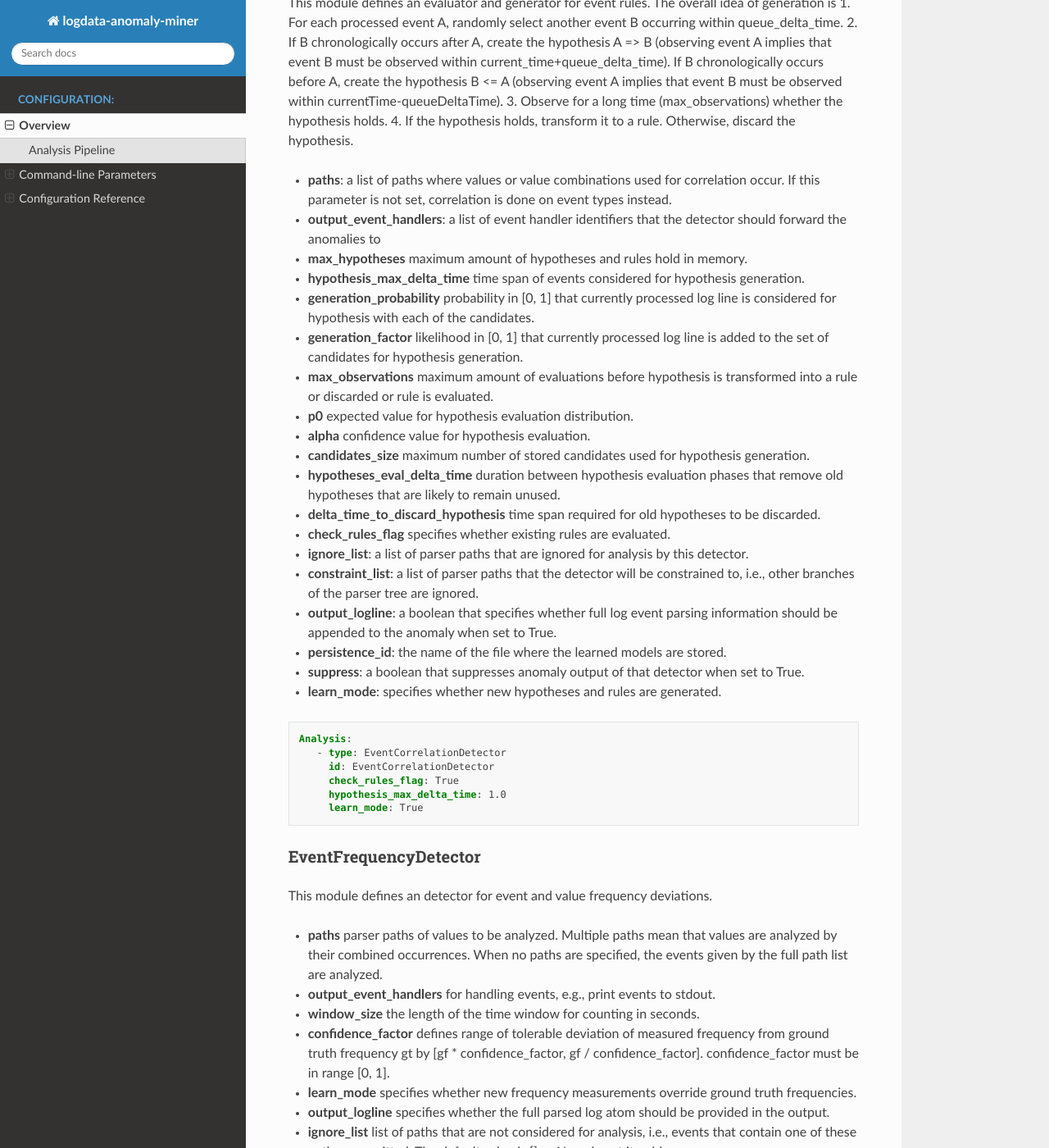
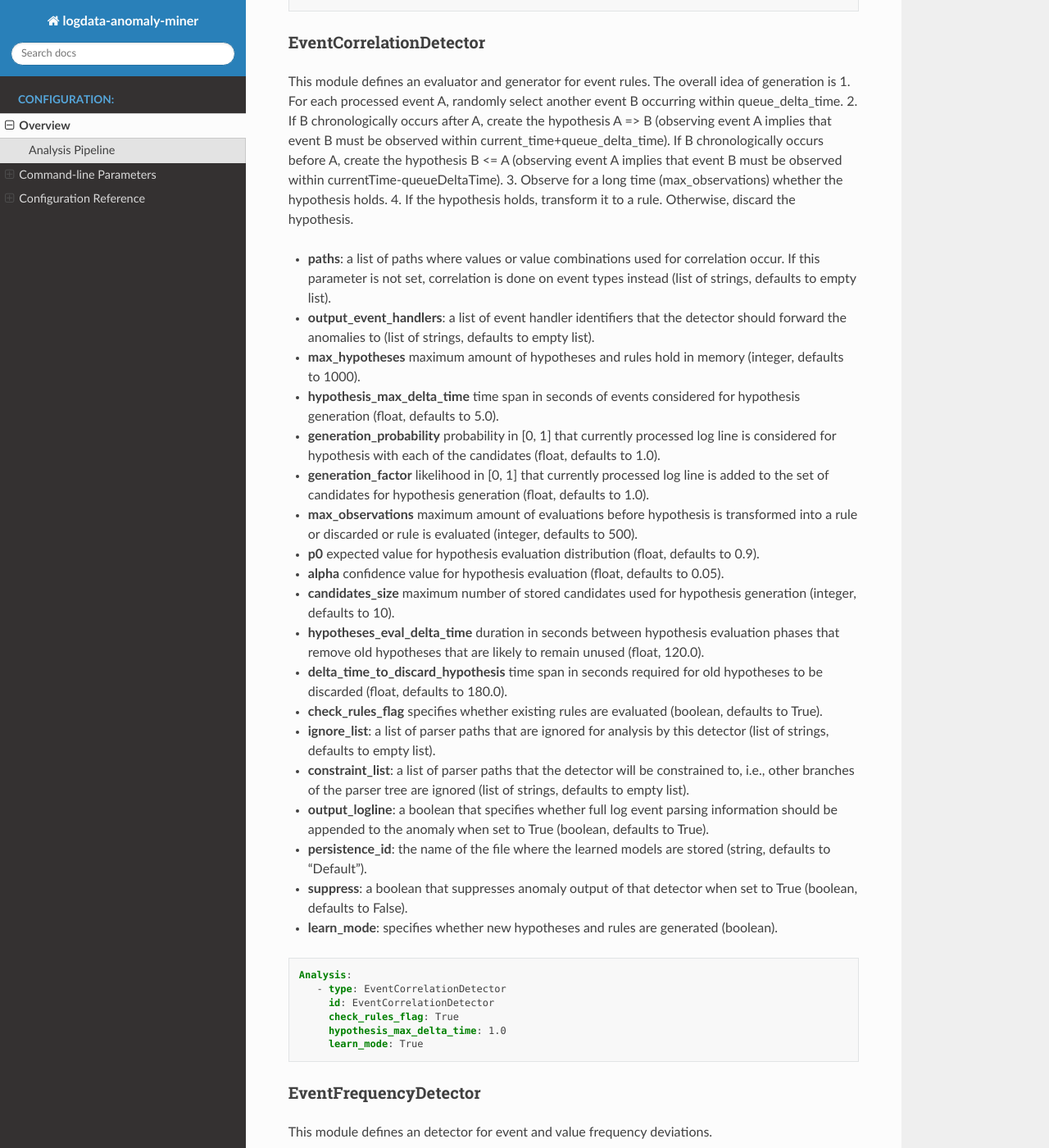
Before and after one commit to ait-aecid/logdata-anomaly-miner, a Sphinx documentation site: the page built from docs/CONFIGURATION.rst, in a window 1280 px wide and 1400 px high, scrolled down 26130 px. Shown: the whole window at 82% size. Built offline with Sphinx 7.4.7 and the Read the Docs theme 2.0.0, drawn with Linux system fonts in a browser that asks for light colours; pages that are not in the unit, such as notebooks, are missing from menus; some of the changed text lies outside the part shown.

Commit message:
Add param data type and default value

```diff
--- a/docs/CONFIGURATION.rst
+++ b/docs/CONFIGURATION.rst
@@ -1205,10 +1205,10 @@ AllowlistViolationDetector
 
 This module defines a detector for log atoms not matching any allowlisted rule.
 
-* **allowlist_rules**: list of rules executed in same way as inside Rules.OrMatchRule.list of rules executed in same way as inside Rules.OrMatchRule.
-* **suppress**: a boolean that suppresses anomaly output of that detector when set to True.
-* **output_event_handlers**: a list of event handler identifiers that the detector should forward the anomalies to.
-* **output_logline**: a boolean that specifies whether full log event parsing information should be appended to the anomaly when set to True.
+* **allowlist_rules**: list of rules executed in same way as inside Rules.OrMatchRule.list of rules executed in same way as inside Rules.OrMatchRule (list of strings, defaults to empty list).
+* **suppress**: a boolean that suppresses anomaly output of that detector when set to True (boolean, defaults to False).
+* **output_event_handlers**: a list of event handler identifiers that the detector should forward the anomalies to (list of strings, defaults to empty list).
+* **output_logline**: a boolean that specifies whether full log event parsing information should be appended to the anomaly when set to True (boolean, defaults to True).
 
 .. code-block:: yaml
 
@@ -1238,14 +1238,14 @@ EnhancedNewMatchPathValueComboDetector
 
 In addition to detecting new value combination (see NewMatchPathValueComboDetector), this detector also stores combo occurrence times and amounts, and allows to execute functions on tuples that need to be defined in the python code first.
 
-* **paths**: the list of values to extract from each match to create the value combination to be checked.
-* **allow_missing_values**: when set to True, the detector will also use matches, where one of the pathes from target_path_list does not refer to an existing parsed data object.
-* **tuple_transformation_function**: when not None, this function will be invoked on each extracted value combination list to transform it. It may modify the list directly or create a new one to return it.
-* **learn_mode**: when set to True, this detector will report a new value only the first time before including it in the known values set automatically.
-* **persistence_id**: the name of the file where the learned models are stored.
-* **suppress**: a boolean that suppresses anomaly output of that detector when set to True.
-* **output_event_handlers**: a list of event handler identifiers that the detector should forward the anomalies to.
-* **output_logline**: a boolean that specifies whether full log event parsing information should be appended to the anomaly when set to True.
+* **paths**: the list of values to extract from each match to create the value combination to be checked (list of strings).
+* **allow_missing_values**: when set to True, the detector will also use matches, where one of the pathes from target_path_list does not refer to an existing parsed data object (boolean, defaults to False).
+* **tuple_transformation_function**: when not None, this function will be invoked on each extracted value combination list to transform it. It may modify the list directly or create a new one to return it (string, defaults to None).
+* **learn_mode**: when set to True, this detector will report a new value only the first time before including it in the known values set automatically (boolean).
+* **persistence_id**: the name of the file where the learned models are stored (string, defaults to "Default").
+* **suppress**: a boolean that suppresses anomaly output of that detector when set to True (boolean, defaults to False).
+* **output_event_handlers**: a list of event handler identifiers that the detector should forward the anomalies to (list of strings, defaults to empty list).
+* **output_logline**: a boolean that specifies whether full log event parsing information should be appended to the anomaly when set to True (boolean, defaults to True).
 
 .. code-block:: yaml
 
@@ -1267,25 +1267,25 @@ This module defines an evaluator and generator for event rules. The overall idea
 3. Observe for a long time (max_observations) whether the hypothesis holds.
 4. If the hypothesis holds, transform it to a rule. Otherwise, discard the hypothesis.
 
-* **paths**: a list of paths where values or value combinations used for correlation occur. If this parameter is not set, correlation is done on event types instead.
-* **output_event_handlers**: a list of event handler identifiers that the detector should forward the anomalies to
-* **max_hypotheses** maximum amount of hypotheses and rules hold in memory.
-* **hypothesis_max_delta_time** time span of events considered for hypothesis generation.
-* **generation_probability** probability in [0, 1] that currently processed log line is considered for hypothesis with each of the candidates.
-* **generation_factor** likelihood in [0, 1] that currently processed log line is added to the set of candidates for hypothesis generation.
-* **max_observations** maximum amount of evaluations before hypothesis is transformed into a rule or discarded or rule is evaluated.
-* **p0** expected value for hypothesis evaluation distribution.
-* **alpha** confidence value for hypothesis evaluation.
-* **candidates_size** maximum number of stored candidates used for hypothesis generation.
-* **hypotheses_eval_delta_time** duration between hypothesis evaluation phases that remove old hypotheses that are likely to remain unused.
-* **delta_time_to_discard_hypothesis** time span required for old hypotheses to be discarded.
-* **check_rules_flag** specifies whether existing rules are evaluated.
-* **ignore_list**: a list of parser paths that are ignored for analysis by this detector.
-* **constraint_list**: a list of parser paths that the detector will be constrained to, i.e., other branches of the parser tree are ignored.
-* **output_logline**: a boolean that specifies whether full log event parsing information should be appended to the anomaly when set to True.
-* **persistence_id**: the name of the file where the learned models are stored.
-* **suppress**: a boolean that suppresses anomaly output of that detector when set to True.
-* **learn_mode**: specifies whether new hypotheses and rules are generated.
+* **paths**: a list of paths where values or value combinations used for correlation occur. If this parameter is not set, correlation is done on event types instead (list of strings, defaults to empty list).
+* **output_event_handlers**: a list of event handler identifiers that the detector should forward the anomalies to (list of strings, defaults to empty list).
+* **max_hypotheses** maximum amount of hypotheses and rules hold in memory (integer, defaults to 1000).
+* **hypothesis_max_delta_time** time span in seconds of events considered for hypothesis generation (float, defaults to 5.0).
+* **generation_probability** probability in [0, 1] that currently processed log line is considered for hypothesis with each of the candidates (float, defaults to 1.0).
+* **generation_factor** likelihood in [0, 1] that currently processed log line is added to the set of candidates for hypothesis generation (float, defaults to 1.0).
+* **max_observations** maximum amount of evaluations before hypothesis is transformed into a rule or discarded or rule is evaluated (integer, defaults to 500).
+* **p0** expected value for hypothesis evaluation distribution (float, defaults to 0.9).
+* **alpha** confidence value for hypothesis evaluation (float, defaults to 0.05).
+* **candidates_size** maximum number of stored candidates used for hypothesis generation (integer, defaults to 10).
+* **hypotheses_eval_delta_time** duration in seconds between hypothesis evaluation phases that remove old hypotheses that are likely to remain unused (float, 120.0).
+* **delta_time_to_discard_hypothesis** time span in seconds required for old hypotheses to be discarded (float, defaults to 180.0).
+* **check_rules_flag** specifies whether existing rules are evaluated (boolean, defaults to True).
+* **ignore_list**: a list of parser paths that are ignored for analysis by this detector (list of strings, defaults to empty list).
+* **constraint_list**: a list of parser paths that the detector will be constrained to, i.e., other branches of the parser tree are ignored (list of strings, defaults to empty list).
+* **output_logline**: a boolean that specifies whether full log event parsing information should be appended to the anomaly when set to True (boolean, defaults to True).
+* **persistence_id**: the name of the file where the learned models are stored (string, defaults to "Default").
+* **suppress**: a boolean that suppresses anomaly output of that detector when set to True (boolean, defaults to False).
+* **learn_mode**: specifies whether new hypotheses and rules are generated (boolean).
 
 .. code-block:: yaml
 
@@ -1301,16 +1301,16 @@ EventFrequencyDetector
 
 This module defines an detector for event and value frequency deviations.
 
-* **paths** parser paths of values to be analyzed. Multiple paths mean that values are analyzed by their combined occurrences. When no paths are specified, the events given by the full path list are analyzed.
-* **output_event_handlers** for handling events, e.g., print events to stdout.
-* **window_size** the length of the time window for counting in seconds.
-* **confidence_factor** defines range of tolerable deviation of measured frequency from ground truth frequency gt by [gf * confidence_factor, gf / confidence_factor]. confidence_factor must be in range [0, 1].
-* **learn_mode** specifies whether new frequency measurements override ground truth frequencies.
-* **output_logline** specifies whether the full parsed log atom should be provided in the output.
-* **ignore_list** list of paths that are not considered for analysis, i.e., events that contain one of these paths are omitted. The default value is [] as None is not iterable.
-* **constraint_list** list of paths that have to be present in the log atom to be analyzed.
-* **suppress**: a boolean that suppresses anomaly output of that detector when set to True.
-* **persistence_id**: the name of the file where the learned models are stored.
+* **paths** parser paths of values to be analyzed. Multiple paths mean that values are analyzed by their combined occurrences. When no paths are specified, the events given by the full path list are analyzed (list of strings, defaults to empty list).
+* **output_event_handlers** for handling events, e.g., print events to stdout (list of strings, defaults to empty list).
+* **window_size** the length of the time window for counting in seconds (float, defaults to 600).
+* **confidence_factor** defines range of tolerable deviation of measured frequency from ground truth frequency gt by [gf * confidence_factor, gf / confidence_factor], where confidence_factor is in range [0, 1]. (float, defaults to 0.5).
+* **learn_mode** specifies whether new frequency measurements override ground truth frequencies (boolean).
+* **output_logline** specifies whether the full parsed log atom should be provided in the output (boolean, defaults to True).
+* **ignore_list** list of paths that are not considered for analysis, i.e., events that contain one of these paths are omitted (list of strings, defaults to empty list).
+* **constraint_list** list of paths that have to be present in the log atom to be analyzed (list of strings, defaults to empty list).
+* **suppress**: a boolean that suppresses anomaly output of that detector when set to True (boolean, defaults to False).
+* **persistence_id**: the name of the file where the learned models are stored (string, defaults to "Default").
 
 .. code-block:: yaml
 
@@ -1324,16 +1324,16 @@ EventSequenceDetector
 
 This module defines an detector for event and value sequences. The concept is based on STIDE which was first published by Forrest et al.
 
-* **paths** parser paths of values to be analyzed. Multiple paths mean that values are analyzed by their combined occurrences. When no paths are specified, the events given by the full path list are analyzed.
-* **output_event_handlers** for handling events, e.g., print events to stdout.
-* **id_path_list** one or more paths that specify the trace of the sequence detection, i.e., incorrect sequences that are generated by interleaved events can be avoided when event sequence identifiers are available.
-* **seq_len** the length of the sequences to be learned (larger lengths increase precision, but may overfit the data).
-* **learn_mode** specifies whether newly observed sequences should be added to the learned model.
-* **output_logline** specifies whether the full parsed log atom should be provided in the output.
-* **ignore_list** list of paths that are not considered for analysis, i.e., events that contain one of these paths are omitted. The default value is [] as None is not iterable.
-* **constraint_list** list of paths that have to be present in the log atom to be analyzed.
-* **suppress**: a boolean that suppresses anomaly output of that detector when set to True.
-* **persistence_id**: the name of the file where the learned models are stored.
+* **paths** parser paths of values to be analyzed. Multiple paths mean that values are analyzed by their combined occurrences. When no paths are specified, the events given by the full path list are analyzed (list of strings, defaults to empty list).
+* **output_event_handlers** for handling events, e.g., print events to stdout (list of strings, defaults to empty list).
+* **id_path_list** one or more paths that specify the trace of the sequence detection, i.e., incorrect sequences that are generated by interleaved events can be avoided when event sequence identifiers are available (list of strings, defaults to empty list).
+* **seq_len** the length of the sequences to be learned (larger lengths increase precision, but may overfit the data). (integer, defaults to 3).
+* **learn_mode** specifies whether newly observed sequences should be added to the learned model (boolean).
+* **output_logline** specifies whether the full parsed log atom should be provided in the output (boolean, defaults to True).
+* **ignore_list** list of paths that are not considered for analysis, i.e., events that contain one of these paths are omitted (list of strings, defaults to empty list).
+* **constraint_list** list of paths that have to be present in the log atom to be analyzed (list of strings, defaults to empty list).
+* **suppress**: a boolean that suppresses anomaly output of that detector when set to True (boolean, defaults to False).
+* **persistence_id**: the name of the file where the learned models are stored (string, defaults to "Default").
 
 .. code-block:: yaml
 
@@ -1369,17 +1369,17 @@ NewMatchIdValueComboDetector
 
 This detector works similar to the NewMatchPathValueComboDetector, but allows to generate combos across multiple log events that are connected by a common value, e.g., trace ID.
 
-* **paths** parser paths of values to be analyzed.
-* **output_event_handlers** for handling events, e.g., print events to stdout.
-* **id_path_list** one or more paths that specify trace information, i.e., an identifier that specifies which log events belong together.
-* **allow_missing_values**: when set to True, the detector will also use matches, where one of the paths does not refer to an existing parsed data object.
-* **min_allowed_time_diff** the minimum amount of time in seconds after the first appearance of a log atom with a specific id that is waited for other log atoms with the same id to occur. The maximum possible time to keep an incomplete combo is 2*min_allowed_time_diff.
-* **learn_mode** specifies whether newly observed value combinations should be added to the learned model.
-* **output_logline** specifies whether the full parsed log atom should be provided in the output.
-* **ignore_list** list of paths that are not considered for analysis, i.e., events that contain one of these paths are omitted. The default value is [] as None is not iterable.
-* **constraint_list** list of paths that have to be present in the log atom to be analyzed.
-* **suppress**: a boolean that suppresses anomaly output of that detector when set to True.
-* **persistence_id**: the name of the file where the learned models are stored.
+* **paths** parser paths of values to be analyzed (list of strings).
+* **output_event_handlers** for handling events, e.g., print events to stdout (list of strings, defaults to empty list).
+* **id_path_list** one or more paths that specify trace information, i.e., an identifier that specifies which log events belong together (list of strings, defaults to empty list).
+* **allow_missing_values**: when set to True, the detector will also use matches, where one of the paths does not refer to an existing parsed data object (boolean, defaults to False).
+* **min_allowed_time_diff** the minimum amount of time in seconds after the first appearance of a log atom with a specific id that is waited for other log atoms with the same id to occur. The maximum possible time to keep an incomplete combo is 2*min_allowed_time_diff (float, defaults to 5.0).
+* **learn_mode** specifies whether newly observed value combinations should be added to the learned model (boolean).
+* **output_logline** specifies whether the full parsed log atom should be provided in the output (boolean, defaults to True).
+* **ignore_list** list of paths that are not considered for analysis, i.e., events that contain one of these paths are omitted (list of strings, defaults to empty list).
+* **constraint_list** list of paths that have to be present in the log atom to be analyzed (list of strings, defaults to empty list).
+* **suppress**: a boolean that suppresses anomaly output of that detector when set to True (boolean, defaults to False).
+* **persistence_id**: the name of the file where the learned models are stored (string, defaults to "Default").
 
 .. code-block:: yaml
 
@@ -1401,13 +1401,13 @@ NewMatchPathValueComboDetector
 
 This module defines a detector for new value combinations in multiple parser paths.
 
-* **paths** parser paths of values to be analyzed.
-* **output_event_handlers** for handling events, e.g., print events to stdout.
-* **suppress**: a boolean that suppresses anomaly output of that detector when set to True
-* **persistence_id**: the name of the file where the learned models are stored.
-* **allow_missing_values**: when set to True, the detector will also use matches, where one of the paths does not refer to an existing parsed data object.
-* **output_logline** specifies whether the full parsed log atom should be provided in the output.
-* **learn_mode** specifies whether newly observed value combinations should be added to the learned model.
+* **paths** parser paths of values to be analyzed (list of strings).
+* **output_event_handlers** for handling events, e.g., print events to stdout (list of strings, defaults to empty list).
+* **suppress**: a boolean that suppresses anomaly output of that detector when set to True (boolean, defaults to False).
+* **persistence_id**: the name of the file where the learned models are stored (string, defaults to "Default").
+* **allow_missing_values**: when set to True, the detector will also use matches, where one of the paths does not refer to an existing parsed data object (boolean, defaults to False).
+* **output_logline** specifies whether the full parsed log atom should be provided in the output (boolean, defaults to True).
+* **learn_mode** specifies whether newly observed value combinations should be added to the learned model (boolean).
 
 .. code-block:: yaml
 
@@ -1424,12 +1424,12 @@ NewMatchPathValueDetector
 
 This module defines a detector for new values in a parser path.
 
-* **paths** parser paths of values to be analyzed. Multiple paths mean that values from all specified paths are mixed together.
-* **output_event_handlers** for handling events, e.g., print events to stdout.
-* **suppress**: a boolean that suppresses anomaly output of that detector when set to True
-* **persistence_id**: the name of the file where the learned models are stored.
-* **output_logline** specifies whether the full parsed log atom should be provided in the output.
-* **learn_mode** specifies whether newly observed values should be added to the learned model.
+* **paths** parser paths of values to be analyzed. Multiple paths mean that values from all specified paths are mixed together (list of strings).
+* **output_event_handlers** for handling events, e.g., print events to stdout (list of strings, defaults to empty list).
+* **suppress**: a boolean that suppresses anomaly output of that detector when set to True (boolean, defaults to False).
+* **persistence_id**: the name of the file where the learned models are stored (string, defaults to "Default").
+* **output_logline** specifies whether the full parsed log atom should be provided in the output (boolean, defaults to True).
+* **learn_mode** specifies whether newly observed values should be added to the learned model (boolean).
 
 .. code-block:: yaml
 
@@ -1446,12 +1446,12 @@ ParserCount
 
 This component counts occurring combinations of values and periodically sends the results as a report.
 
-* **paths** parser paths of values to be analyzed.
-* **report_interval** time interval in seconds in which the reports are sent.
-* **labels** list of strings that are added to the report for each path in paths parameter (must be the same length as paths list).
-* **split_reports_flag** boolean flag to send report for each path in paths parameter separately when set to True.
-* **output_event_handlers** for handling events, e.g., print events to stdout.
-* **suppress**: a boolean that suppresses anomaly output of that detector when set to True
+* **paths** parser paths of values to be analyzed (list of strings, defaults to empty list).
+* **report_interval** time interval in seconds in which the reports are sent (integer, defaults to 10).
+* **labels** list of strings that are added to the report for each path in paths parameter (must be the same length as paths list). (list of strings, defaults to empty list)
+* **split_reports_flag** boolean flag to send report for each path in paths parameter separately when set to True (boolean, defaults to False).
+* **output_event_handlers** for handling events, e.g., print events to stdout (list of strings, defaults to empty list).
+* **suppress**: a boolean that suppresses anomaly output of that detector when set to True (boolean, defaults to False).
 
 .. code-block:: yaml
 
```
